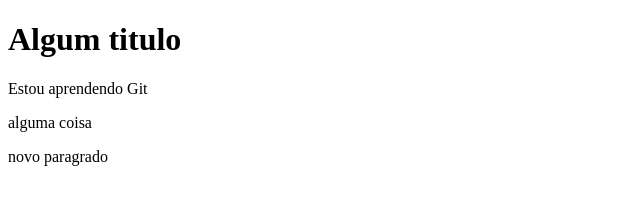
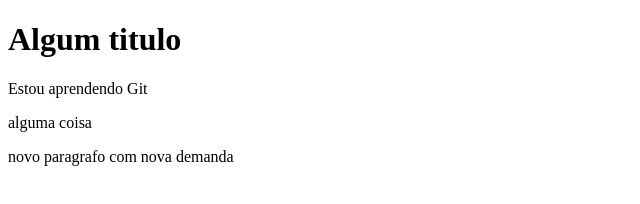
Before and after one commit to andersonaco/tutorial_git, a plain HTML site: page index.html in a window 1280 px wide. Shown: the whole page, without its empty margins (0-640 px from the left). Drawn offline with Linux system fonts and the light colour scheme.

Commit message:
novo paragrafo com nova demanda

```diff
--- a/index.html
+++ b/index.html
@@ -10,7 +10,7 @@
     <h1>Algum titulo</h1>
     <p>Estou aprendendo Git</p>
     <p>alguma coisa</p>
-    <p>novo paragrado</p>
+    <p>novo paragrafo com nova demanda</p>
 
 </body>
 </html>
```
